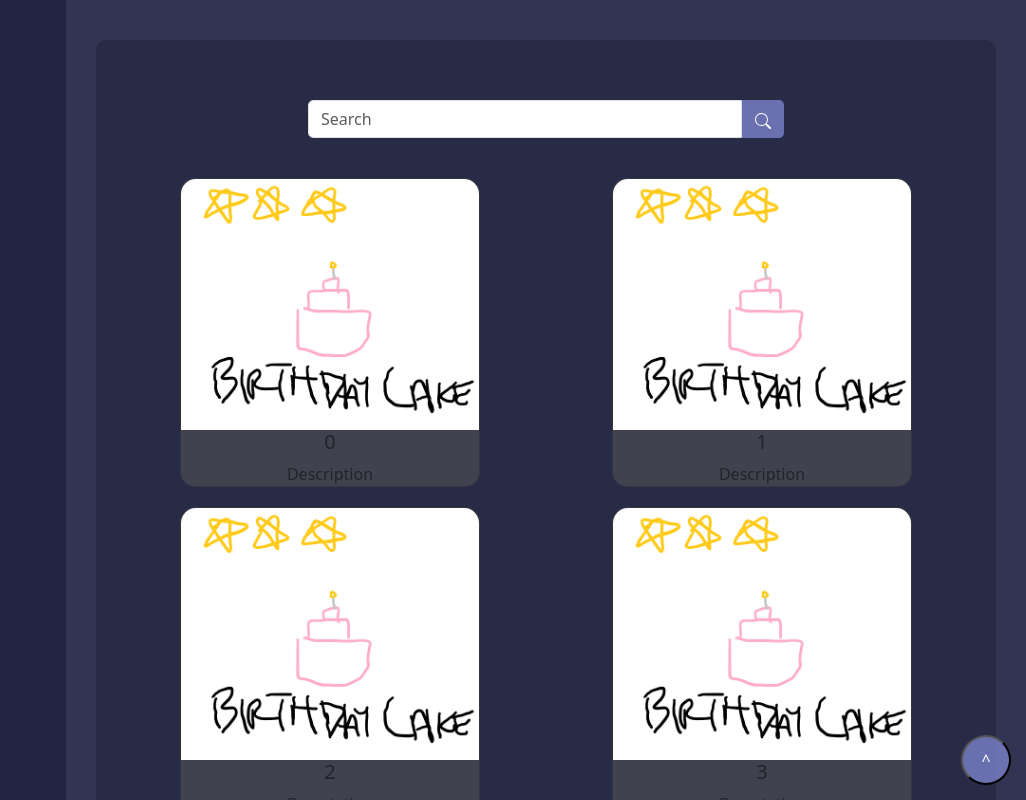
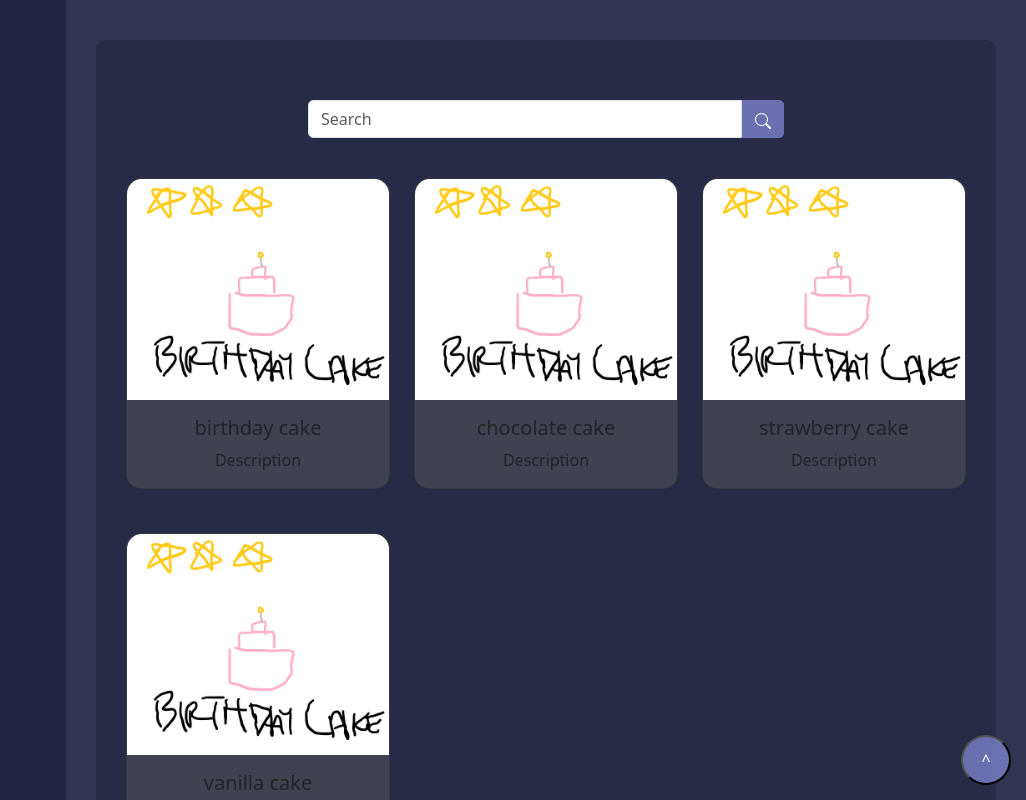
Before and after one commit to tai-nguyense/genshin-recipe-tracker, a plain HTML site: page recipes.html in a window 1280 px wide. Shown: the full height of the page, 254-1280 px from the left. Drawn offline with nearby package versions, Linux system fonts and the light colour scheme.

Commit message:
Add card filter

```diff
--- a/recipes.css
+++ b/recipes.css
@@ -115,6 +115,7 @@ html {
     background-color: rgb(39, 43, 70);
     border-radius: 10px;
     padding: 30px;
+    min-height: 40vh;
 }
 
 .nav-item {
@@ -177,13 +178,9 @@ ul {
     background-color: rgba(92, 103, 218, 0.9);
 }
 
-#deck {
+.card {
     text-align: center;
-}
-
-.card {
     background-color: rgb(64, 66, 80);
-    width: 300px;
     border-radius: 15px;
     margin: 10px auto;
 }
@@ -191,6 +188,10 @@ ul {
 .card>img {
     object-fit: contain;
     border-radius: 15px 15px 0 0;
+}
+
+d-none {
+    animation-duration: .2s;
 }
 
 #scrollTopBtn {
--- a/recipes.html
+++ b/recipes.html
@@ -59,9 +59,9 @@
             <div id="content" class="col-12 col-md-9">
                 <div class="wrapper">
                     <div class="row">
-                        <form class="d-flex">
-                            <input type="search" placeholder="Search" class="form-control">
-                            <button class="btn search-icon" type="submit">
+                        <form id="search" class="d-flex">
+                            <input id="searchBox" type="search" placeholder="Search" class="form-control">
+                            <button id="searchBtn" class="btn search-icon" type="button">
                                 <svg xmlns="http://www.w3.org/2000/svg" width="16" height="16" fill="white"
                                     class="bi bi-search" viewBox="0 0 16 16">
                                     <path
@@ -70,7 +70,60 @@
                             </button>
                         </form>
                     </div>
-                    <div id="deck" class="row"></div>
+                    <div class="row row-cols-1 row-cols-md-2 row-cols-lg-3 g-4">
+                        <div class="col">
+                            <div class="card">
+                                <img src="recipe-img-test.png" alt="" class="card-img-top">
+                                <div class="card-body">
+                                    <h5 class="card-title">
+                                        birthday cake
+                                    </h5>
+                                    <p class="card-text">
+                                        Description
+                                    </p>
+                                </div>
+                            </div>
+                        </div>
+                        <div class="col">
+                            <div class="card">
+                                <img src="recipe-img-test.png" alt="" class="card-img-top">
+                                <div class="card-body">
+                                    <h5 class="card-title">
+                                        chocolate cake
+                                    </h5>
+                                    <p class="card-text">
+                                        Description
+                                    </p>
+                                </div>
+                            </div>
+                        </div>
+                        <div class="col">
+                            <div class="card">
+                                <img src="recipe-img-test.png" alt="" class="card-img-top">
+                                <div class="card-body">
+                                    <h5 class="card-title">
+                                        strawberry cake
+                                    </h5>
+                                    <p class="card-text">
+                                        Description
+                                    </p>
+                                </div>
+                            </div>
+                        </div>
+                        <div class="col">
+                            <div class="card">
+                                <img src="recipe-img-test.png" alt="" class="card-img-top">
+                                <div class="card-body">
+                                    <h5 class="card-title">
+                                        vanilla cake
+                                    </h5>
+                                    <p class="card-text">
+                                        Description
+                                    </p>
+                                </div>
+                            </div>
+                        </div>
+                    </div>
                 </div>
                 <button id="scrollTopBtn">^</button>
             </div>
--- a/recipes.js
+++ b/recipes.js
@@ -1,7 +1,10 @@
 const menu = document.querySelector('#menu-icon');
 const scrollTopBtn = document.querySelector('#scrollTopBtn');
 const content = document.querySelector('#content');
-const deck = document.querySelector('#deck');
+const search = document.querySelector("#search");
+const searchBox = document.querySelector("#searchBox");
+const searchBtn = document.querySelector("#searchBtn");
+const cards = document.querySelectorAll(".card");
 
 menu.parentElement.addEventListener('click', function() {
     menu.classList.toggle("open-menu");
@@ -10,33 +13,15 @@ scrollTopBtn.addEventListener('click', function() {
     content.scrollTo(0, 0);
 });
 
-for (let i = 0; i < 10; i++) {
-    const newCardSlot = document.createElement('div');
-    newCardSlot.className = 'col';
-
-    const newCard = document.createElement('div');
-    newCard.className = 'card';
-
-    const newCardPic = document.createElement('img');
-    newCardPic.className = 'card-img-top';
-    newCardPic.src = 'recipe-img-test.png';
-    newCardPic.alt = 'Recipe Image';
-
-    const newCardInfo = document.createElement('div');
-    newCardInfo.className = 'card-body';
-    const newCardTitle = document.createElement('h5');
-    newCardTitle.className = 'card-title';
-    newCardTitle.textContent = i;
-    const newCardDesc = document.createElement('p');
-    newCardDesc.className = 'card-text';
-    newCardDesc.textContent = 'Description';
-
-    newCardSlot.appendChild(newCard);
-
-    newCard.appendChild(newCardPic);
-
-    newCard.appendChild(newCardTitle);
-    newCard.appendChild(newCardDesc);
-
-    deck.appendChild(newCardSlot);
-}
+//filter cards
+searchBox.addEventListener('input', function() {
+    let searchValue = searchBox.value.toLowerCase();
+    for (let i = 0; i < cards.length; i++) {
+        let cardTitle = cards[i].textContent.toLowerCase();
+        if (cardTitle.includes(searchValue)) {
+            cards[i].classList.remove('d-none');
+        } else {
+            cards[i].classList.add('d-none');
+        }
+    }
+})
```
